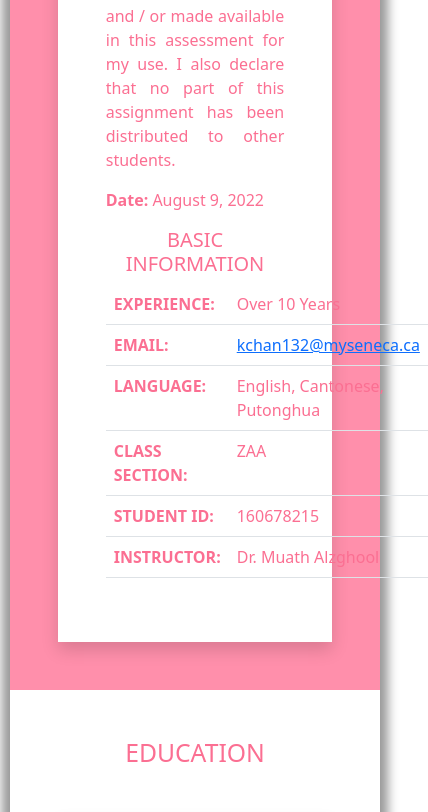
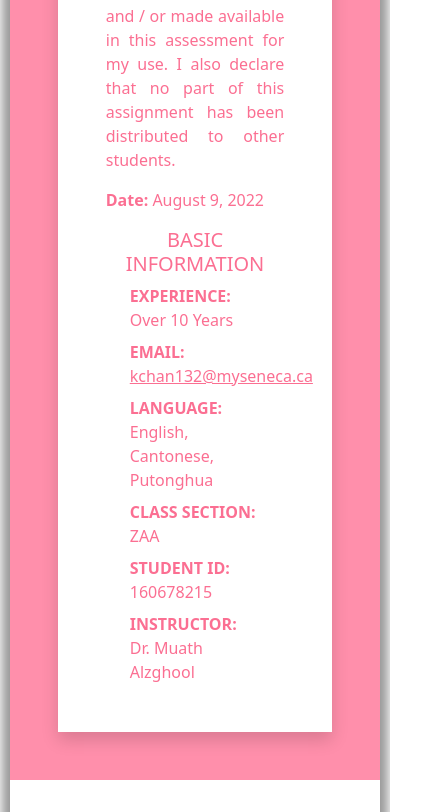
Before and after one commit to kchan132/kchan132.github.io, a plain HTML site: page index.html in a window 390 px wide. Shown: the part 1331-2143 px from the top of the page, 428 px wide, since content can reach past the window. Drawn offline with nearby package versions, Linux system fonts and the light colour scheme.

Commit message:
Responsive table

```diff
--- a/css/style.css
+++ b/css/style.css
@@ -30,6 +30,10 @@ h2, h3, h4, h5 {
 /* Justifying text */
 .text-justify {
     text-align: justify;
+}
+
+.table-header {
+    font-weight: bold;
 }
 
 /* Pill-shaped button */
--- a/index.html
+++ b/index.html
@@ -36,39 +36,46 @@
     <div class="main">
 
         <!-- Header -->
+        <!-- https://getbootstrap.com/docs/5.0/layout/containers/
+             https://getbootstrap.com/docs/5.0/utilities/spacing/
+             https://getbootstrap.com/docs/5.0/utilities/colors/
+        -->
         <div class="container-fluid p-5 text-white text-center palette1">
             <h1>Ka Man Chan's Page</h1>
             <p>WEB222 Final Assessment – Summer 2022</p>
         </div>
 
         <!-- My Photo and Resume -->
-        <div class="container p-5 palette0 text-center">
+        <div class="container-fluid p-5 palette0 text-center">
             <img src="./image/photo.jpg" class="avatar" alt="Photo" />
             <h3 class="text1">Ka Man Chan</h3>
             <p class="text1">Risk Manager</p>
             <div>
 
                 <!-- The download attribute let browser to download instead of opening the PDF in the same tab -->
-                <a class="btn btn-lg palette1 text-white pill m-1" href="resume.pdf" role="button" download="resume.pdf">
+                <!-- https://getbootstrap.com/docs/5.0/components/buttons/
+                     https://icons.getbootstrap.com/icons/download/
+                -->
+                <a class="btn btn-lg palette1 text-white pill m-1" href="resume.pdf" download="resume.pdf">
                     <i class="bi bi-download"></i>
                     Download
                 </a>
 
                 <!-- Link to the bookmark (by ID) of the Contact Me section -->
-                <a class="btn btn-lg palette1 text-white pill m-1" href="#contact" role="button">
+                <a class="btn btn-lg palette1 text-white pill m-1" href="#contact">
                     Contact Me
                 </a>
             </div>
         </div>
 
         <!-- About Me -->
-        <div class="container p-5 palette2">
+        <div class="container-fluid p-5 palette2">
             <h2 class="text-white">About Me</h2>
             <div class="container p-5 mt-5 shadow palette0 text1">
 
                 <!-- Show two columns if space allows, otherwise single column (i.e. Responsive) -->
                 <div class="row">
-                    <div class="col-sm">
+                    <div class="col-lg"> <!-- without number: split equally -->
                         <h5>About Me and Academic Honesty</h5>
                         <div class="text-justify">
                             I declare that my assessment is wholly my own work in accordance with Seneca Academic
@@ -78,34 +85,36 @@
                             assignment has been distributed to other students.</div>
                         <p class="mt-3"><b>Date:</b> August 9, 2022</p>
                     </div>
-                    <div class="col-sm">
+                    <div class="col-lg">
                         <h5>Basic Information</h5>
-                        <table class="table text1">
-                            <tr>
-                                <th>EXPERIENCE:</th>
-                                <td>Over 10 Years</td>
-                            </tr>
-                            <tr>
-                                <th>EMAIL:</th>
-                                <td><a href="mailto:kchan132@myseneca.ca">kchan132@myseneca.ca</a></td>
-                            </tr>
-                            <tr>
-                                <th>LANGUAGE:</th>
-                                <td>English, Cantonese, Putonghua</td>
-                            </tr>
-                            <tr>
-                                <th>CLASS SECTION:</th>
-                                <td>ZAA</td>
-                            </tr>
-                            <tr>
-                                <th>STUDENT ID:</th>
-                                <td>160678215</td>
-                            </tr>
-                            <tr>
-                                <th>INSTRUCTOR:</th>
-                                <td>Dr. Muath Alzghool</td>
-                            </tr>
-                        </table>
+                        <div class="container-fluid">
+                            <div class="row mt-2">
+                                <div class="col-sm-5 table-header">EXPERIENCE:</div>
+                                <div class="col-sm-7">Over 10 Years</div>
+                            </div>
+                            <div class="row mt-2">
+                                <div class="col-sm-5 table-header">EMAIL:</div>
+                                <div class="col-sm-7">
+                                    <a href="mailto:kchan132@myseneca.ca" class="text1">kchan132@myseneca.ca</a>
+                                </div>
+                            </div>
+                            <div class="row mt-2">
+                                <div class="col-sm-5 table-header">LANGUAGE:</div>
+                                <div class="col-sm-7">English, Cantonese, Putonghua</div>
+                            </div>
+                            <div class="row mt-2">
+                                <div class="col-sm-5 table-header">CLASS SECTION:</div>
+                                <div class="col-sm-7">ZAA</div>
+                            </div>
+                            <div class="row mt-2">
+                                <div class="col-sm-5 table-header">STUDENT ID:</div>
+                                <div class="col-sm-7">160678215</div>
+                            </div>
+                            <div class="row mt-2">
+                                <div class="col-sm-5 table-header">INSTRUCTOR:</div>
+                                <div class="col-sm-7">Dr. Muath Alzghool</div>
+                            </div>
+                        </div>
                     </div>
                 </div>
             </div>
@@ -113,8 +122,9 @@
         </div>
 
         <!-- Education -->
-        <div class="container p-5 palette0 text1">
+        <div class="container-fluid p-5 palette0 text1">
             <h2>Education</h2>
+            <!-- https://getbootstrap.com/docs/5.0/components/card/ -->
             <div class="card shadow mt-5">
                 <div class="row">
                     <div class="card-header col-4 palette1">
@@ -155,13 +165,14 @@
         </div>
 
         <!-- Contact Me -->
-        <div class="container p-5 palette4 text-white">
+        <div class="container-fluid p-5 palette4 text-white">
             <h2 id="contact" class="text-white">Contact Me</h2>
 
             <!-- Send to server with HTTP POST request, after HTML validation -->
             <form action="https://httpbin.org/post" method="post">
 
                 <div class="mb-3">
+                    <!-- https://getbootstrap.com/docs/5.0/forms/form-control/ -->
                     <label for="name" class="form-label">Name</label>
                     <input type="text" name="name" id="name" class="form-control" required />
                     <div id="nameHelp" class="form-text text1">Must not be empty</div>
```
